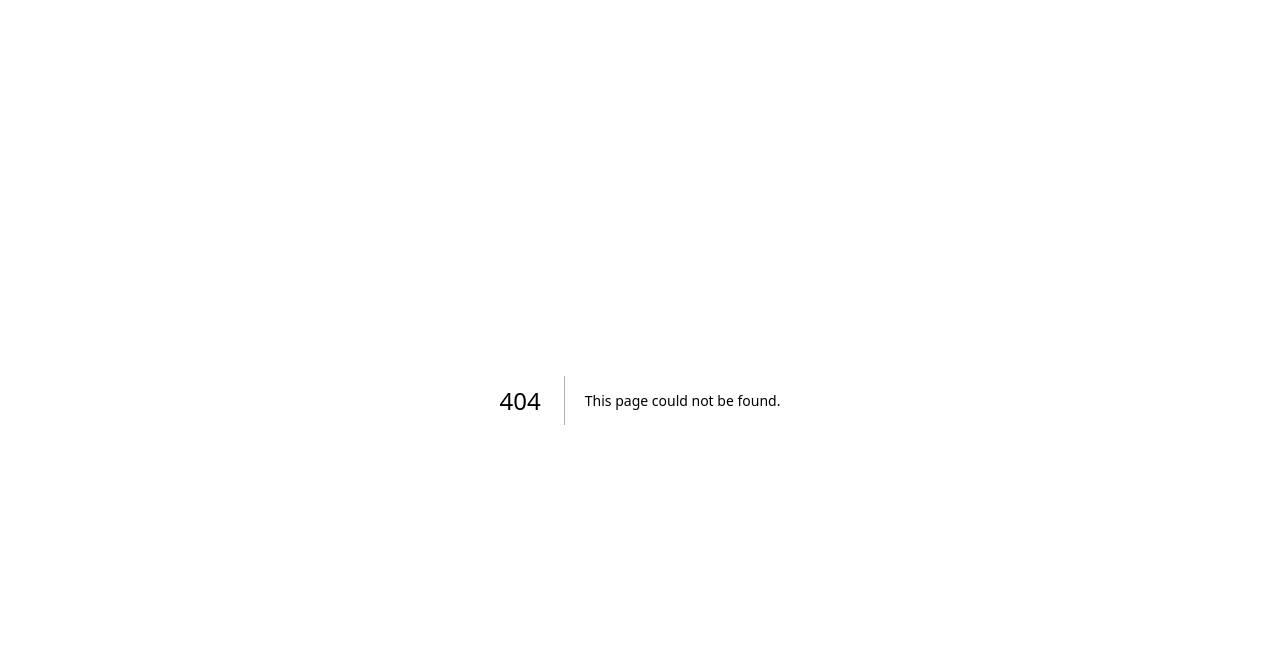
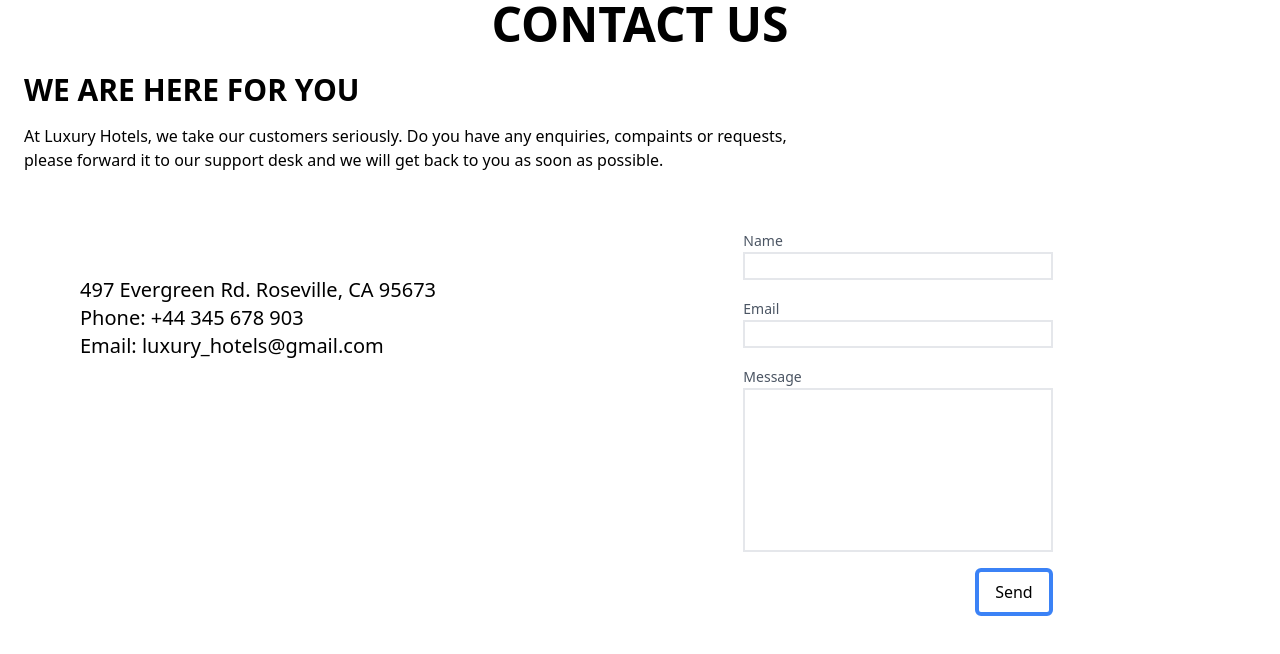
Before and after one commit to TseganeshYifruBerta/SWE-Hotel-Booking-Management-System, a Next.js app in the folder swe-hotel-booking-management-system-web/: page /contactus in a window 1280 px wide. Before the commit this address had no page. Shown: the top 654 px of the page. Built offline with nearby package versions, Linux system fonts and the light colour scheme.

Commit message:
implement contactus psge

```diff
--- /dev/null
+++ b/swe-hotel-booking-management-system-web/components/contact_us/ContactUsCard.tsx
@@ -0,0 +1,47 @@
+const ContactCard : React.FC = () => {
+    return (
+      <div className="mx-auto p-8">
+        <div className="mb-4">
+          <label htmlFor="Name" className="text-sm font-medium text-gray-600">
+            Name
+          </label>
+          <input
+            type="text"
+            id="Name"
+            className="w-full border-2  focus:outline-none focus:border-blue-500"
+          />
+        </div>
+
+        <div className="mb-4">
+          <label htmlFor="email" className="text-sm font-medium text-gray-600">
+            Email
+          </label>
+          <input
+            type="email"
+            id="email"
+            className="w-full border-2  focus:outline-none focus:border-blue-500"
+          />
+        </div>
+        <div className="mb-4">
+          <label
+            htmlFor="message"
+            className="text-sm font-medium text-gray-600"
+          >
+            Message
+          </label>
+          <input
+            type="text"
+            id="email"
+            className="w-full border-2  focus:outline-none focus:border-blue-500 p-2 pb-32"
+          />
+        </div>
+        <div className="flex justify-end">
+          <button className="border-blue-500 border-4 px-4 py-2 rounded-md">
+            Send
+          </button>
+        </div>
+      </div>
+    );
+}
+
+export default ContactCard;
--- /dev/null
+++ b/swe-hotel-booking-management-system-web/pages/contactus/index.tsx
@@ -0,0 +1,29 @@
+import ContactCard from "@/components/contact_us/ContactUsCard";
+
+function ContactUs() {
+    return (
+      <div>
+        <div>
+          <h1 className="text-5xl font-bold flex justify-center">CONTACT US</h1>
+        </div>
+        <div className="w-2/3 p-6">
+          <h2 className="text-3xl font-semibold pb-4">WE ARE HERE FOR YOU</h2>
+          <p>
+            At Luxury Hotels, we take our customers seriously. Do you have any
+            enquiries, compaints or requests, please forward it to our support
+            desk and we will get back to you as soon as possible.
+          </p>
+        </div>
+        <div className="flex">
+          <div className="p-20 text-xl">
+            <p>497 Evergreen Rd. Roseville, CA 95673</p>
+            <p>Phone: +44 345 678 903</p>
+            <p>Email: luxury_hotels@gmail.com</p>
+          </div>
+          <ContactCard />
+        </div>
+      </div>
+    );
+}
+
+export default ContactUs;
```
